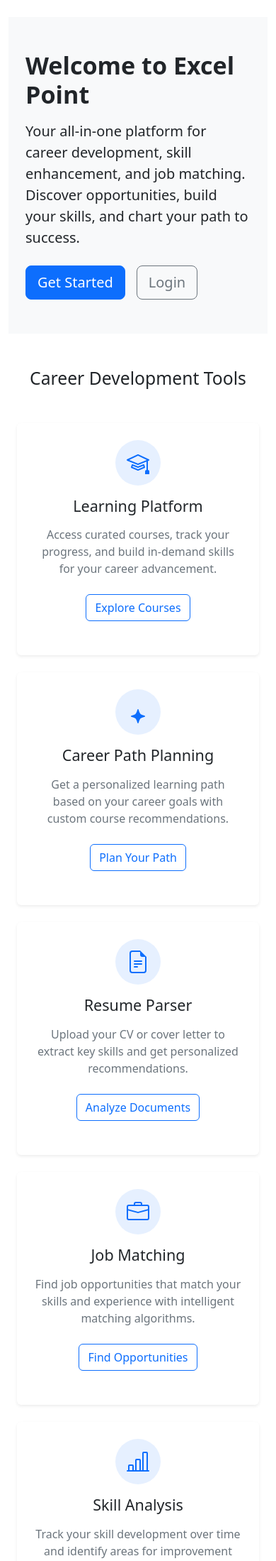
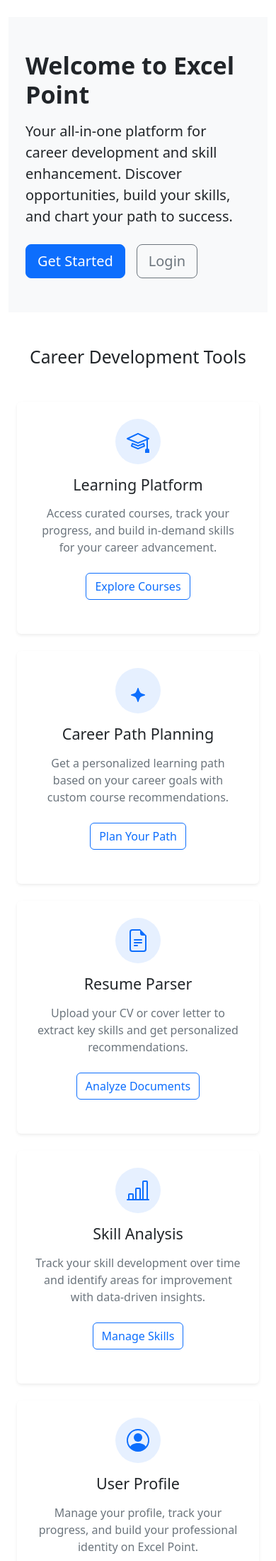
Before and after one commit to Nwachukwu1300/excelpoint, a Django app: page / in a window 390 px wide. Shown: the part 72-2271 px from the top of the page at 71% size. Run offline with Django 4.2, Linux system fonts and the light colour scheme; some libraries are stand-ins or nearby versions.

Commit message:
Remove job matching section from home page

```diff
--- a/templates/home.html
+++ b/templates/home.html
@@ -8,7 +8,7 @@
         <div class="row align-items-center">
             <div class="col-lg-7">
                 <h1 class="display-4 fw-bold mb-3">Welcome to Excel Point</h1>
-                <p class="lead mb-4">Your all-in-one platform for career development, skill enhancement, and job matching. Discover opportunities, build your skills, and chart your path to success.</p>
+                <p class="lead mb-4">Your all-in-one platform for career development and skill enhancement. Discover opportunities, build your skills, and chart your path to success.</p>
                 <div class="d-flex gap-3">
                     {% if user.is_authenticated %}
                     <a href="{% url 'learning:dashboard' %}" class="btn btn-primary btn-lg">My Dashboard</a>
@@ -79,22 +79,6 @@
             </div>
         </div>
 
-        <!-- Feature 4: Job Matching -->
-        <div class="col-md-6 col-lg-4">
-            <div class="card h-100 shadow-sm border-0 hover-shadow">
-                <div class="card-body text-center p-4">
-                    <div class="rounded-circle bg-primary bg-opacity-10 p-3 d-inline-block mb-3">
-                        <svg xmlns="http://www.w3.org/2000/svg" width="32" height="32" fill="currentColor" class="bi bi-briefcase text-primary" viewBox="0 0 16 16">
-                            <path d="M6.5 1A1.5 1.5 0 0 0 5 2.5V3H1.5A1.5 1.5 0 0 0 0 4.5v8A1.5 1.5 0 0 0 1.5 14h13a1.5 1.5 0 0 0 1.5-1.5v-8A1.5 1.5 0 0 0 14.5 3H11v-.5A1.5 1.5 0 0 0 9.5 1h-3zm0 1h3a.5.5 0 0 1 .5.5V3H6v-.5a.5.5 0 0 1 .5-.5zm1.886 6.914L15 7.151V12.5a.5.5 0 0 1-.5.5h-13a.5.5 0 0 1-.5-.5V7.15l6.614 1.764a1.5 1.5 0 0 0 .772 0zM1.5 4h13a.5.5 0 0 1 .5.5v1.616L8.129 7.948a.5.5 0 0 1-.258 0L1 6.116V4.5a.5.5 0 0 1 .5-.5z"/>
-                        </svg>
-                    </div>
-                    <h3 class="h4 mb-3">Job Matching</h3>
-                    <p class="text-muted mb-4">Find job opportunities that match your skills and experience with intelligent matching algorithms.</p>
-                    <a href="/jobs/" class="btn btn-outline-primary">Find Opportunities</a>
-                </div>
-            </div>
-        </div>
-
         <!-- Feature 5: Skill Management -->
         <div class="col-md-6 col-lg-4">
             <div class="card h-100 shadow-sm border-0 hover-shadow">
```
